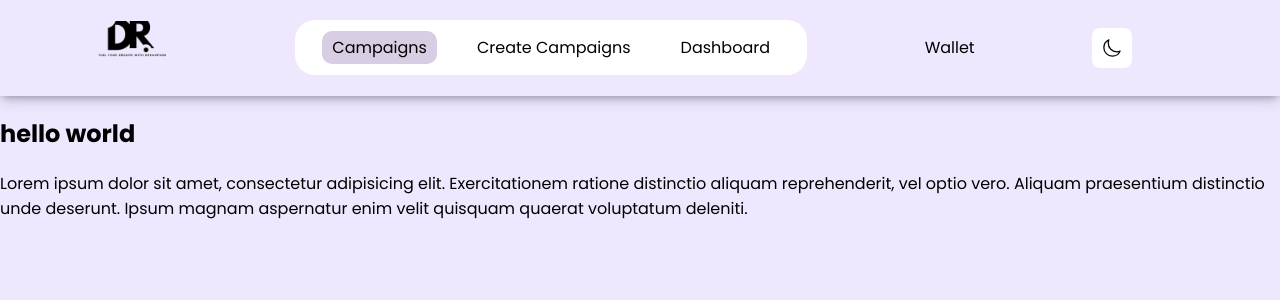
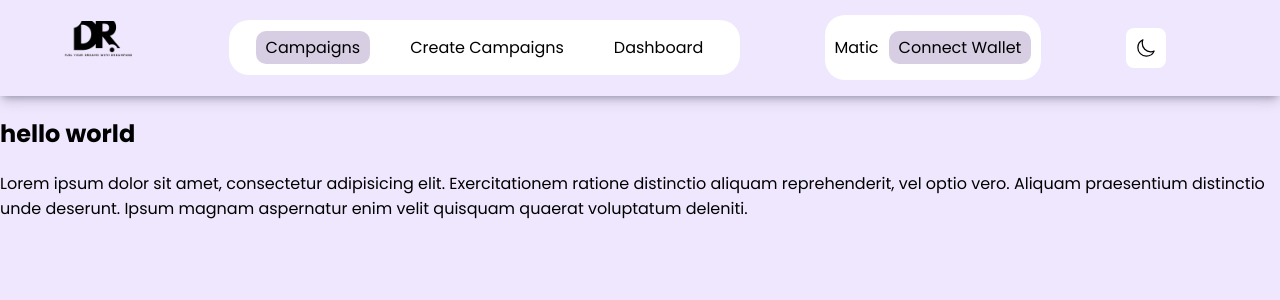
Before and after one commit to Hunter-420/crowdfunding, a Next.js app in the folder dreamfund/: page / in a window 1280 px wide. Shown: the top 300 px of the page. Built offline with nearby package versions, Linux system fonts and the light colour scheme.

Commit message:
Integrate wallet to the system (#8)
* feat2:added navbar and loaing components

* feat3:created responsive create campaign form

* adding wallet to application

```diff
--- a/dreamfund/package.json
+++ b/dreamfund/package.json
@@ -13,6 +13,7 @@
     "@mui/styled-engine-sc": "^6.0.0-alpha.18",
     "@nomiclabs/hardhat-ethers": "^2.2.3",
     "dotenv": "^16.4.5",
+    "ethers": "^5.7.2",
     "js-kubo-rpc-client": "^1.0.0",
     "next": "14.2.3",
     "react": "^18",
--- a/dreamfund/src/Components/Wallet/Wallet.jsx
+++ b/dreamfund/src/Components/Wallet/Wallet.jsx
@@ -1,7 +1,125 @@
+"use strict";
+import { useState } from "react";
 import styled from "styled-components";
+import { ethers } from "ethers";
+import { Toaster, toast } from "react-hot-toast";
+const networks = {
+  polygon: {
+    chainId: `0x${Number(80002).toString(16)}`, // Converts 80002 to hexadecimal
+    chainName: "Polygon testnet",
+    nativeCurrency: {
+      name: "MATIC",
+      symbol: "MATIC",
+      decimals: 18,
+    },
+    rpcUrls: ["https://rpc-amoy.polygon.technology"],
+    blockExplorerUrls: ["https://amoy.polygonscan.com"],
+  },
+};
 
 const Wallet = () => {
-  return <div>Wallet</div>;
+  const [address, setAddress] = useState("");
+  const [balance, setBalance] = useState(null);
+
+  const connectWallet = async () => {
+    try {
+      await window.ethereum.request({ method: "eth_requestAccounts" });
+      const provider = new ethers.providers.Web3Provider(
+        window.ethereum,
+        "any"
+      );
+      // console.log("🚀 ~ connectWal ~  provider:", provider);
+      const network = await provider.getNetwork();
+      // console.log("🚀 ~ connectWal ~ network :", network);
+      // Check if the current network is not Polygon
+      if (network.chainId !== networks["polygon"].chainId) {
+        await window.ethereum.request({
+          method: "wallet_addEthereumChain",
+          params: [
+            {
+              ...networks["polygon"],
+            },
+          ],
+        });
+
+        // After successful network change, get the signer and address
+        const account = provider.getSigner();
+        const Address = await account.getAddress();
+        setAddress(Address);
+
+        const Balance = await account.getBalance();
+        const formattedBalance = Balance
+          ? ethers.utils.formatEther(Balance)
+          : "0";
+
+        setBalance(formattedBalance);
+
+        toast.success("Successfully connected to wallet");
+      } else {
+        // If already on Polygon, just get the address
+        const account = provider.getSigner();
+
+        const Address = await account.getAddress();
+
+        setAddress(Address);
+
+        const Balance = await account.getBalance();
+        const formattedBalance = Balance
+          ? ethers.utils.formatEther(Balance)
+          : "0";
+
+        setBalance(formattedBalance);
+        toast.success("Successfully connected to wallet");
+      }
+    } catch (error) {
+      console.error("Failed to connect wallet:", error);
+      toast.error(`Error connecting wallet: ${error.message}`);
+    }
+  };
+
+  return (
+    <>
+      <Toaster position="top-right" reverseOrder={false} />
+      <WalletWrapper onClick={connectWallet}>
+        {balance == "" ? "" : <Balance>{balance} Matic</Balance>}
+        {address == "" ? (
+          <Address>Connect Wallet </Address>
+        ) : (
+          <Address>{address.slice(0, 6)}...</Address>
+        )}
+      </WalletWrapper>
+    </>
+  );
 };
 
 export default Wallet;
+const WalletWrapper = styled.div`
+  display: flex;
+  align-items: center;
+  justify-content: space-between;
+  padding: 0px 10px;
+  height: 60px;
+  min-height: fit-content;
+  background-color: ${(props) => props.theme.bgDiv};
+  color: ${(props) => props.theme.color};
+  border-radius: 20px;
+`;
+const Address = styled.p`
+  background-color: ${(props) => props.theme.bgSubDiv};
+  border-radius: 10px;
+  padding: 4px 10px;
+  font-weight: medium;
+  font-size: 1rem;
+  cursor: pointer;
+  display: flex;
+  justify-items: center;
+  align-items: center;
+  color: ${(props) => props.theme.color};
+  transition: background-color 0.3s, border-radius 0.3s, padding 0.3s;
+`;
+const Balance = styled.p`
+  display: flex;
+  align-items: center;
+  justify-items: center;
+  margin-right: 10px;
+`;
```
Also changed, not shown: 1 other file (tests, documents, lock files or other folders).
